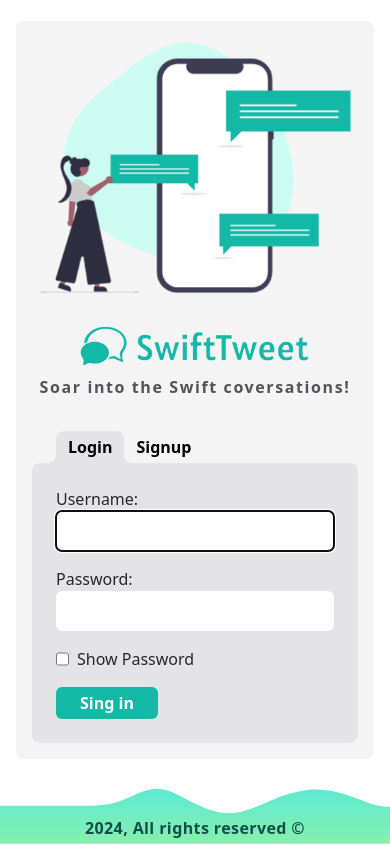
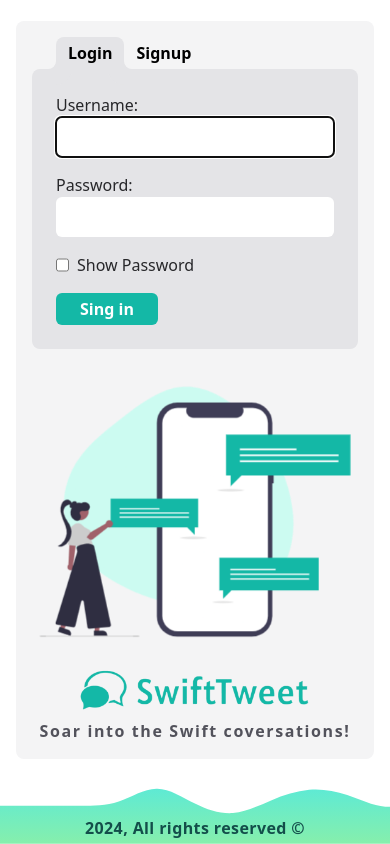
Before and after one commit to giorgi-2001/SwiftTweet, a React (Vite) app: page / in a window 390 px wide. Built offline with nearby package versions, Linux system fonts and the light colour scheme; no server answers; what @cloudinary/url-gen would draw is missing.

Commit message:
changed login layout

```diff
--- a/src/Layouts/LoginLayout.tsx
+++ b/src/Layouts/LoginLayout.tsx
@@ -13,7 +13,7 @@ const LoginLayout = () => {
     <>
         <main className="h-screen flex flex-col">
             <section className="grow flex justify-center items-center p-4">
-                <div className="bg-zinc-100 flex gap-8 flex-col sm:flex-row p-4 sm:p-8 rounded-lg">
+                <div className="bg-zinc-100 flex gap-8 flex-col-reverse sm:flex-row p-4 sm:p-8 rounded-lg">
                     <aside>
                         <img className="w-full sm:w-96 mx-auto" src={entry} alt="entry-img" />
                         <article>
```
